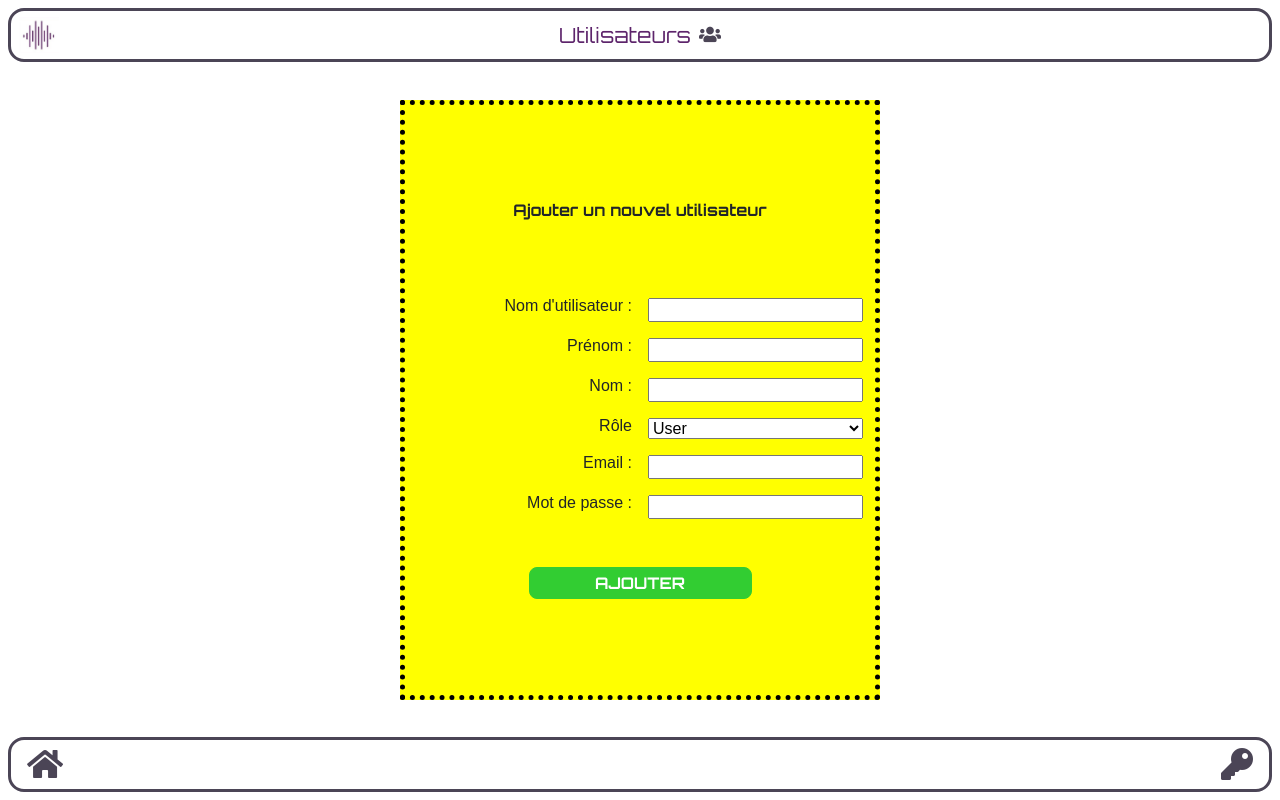
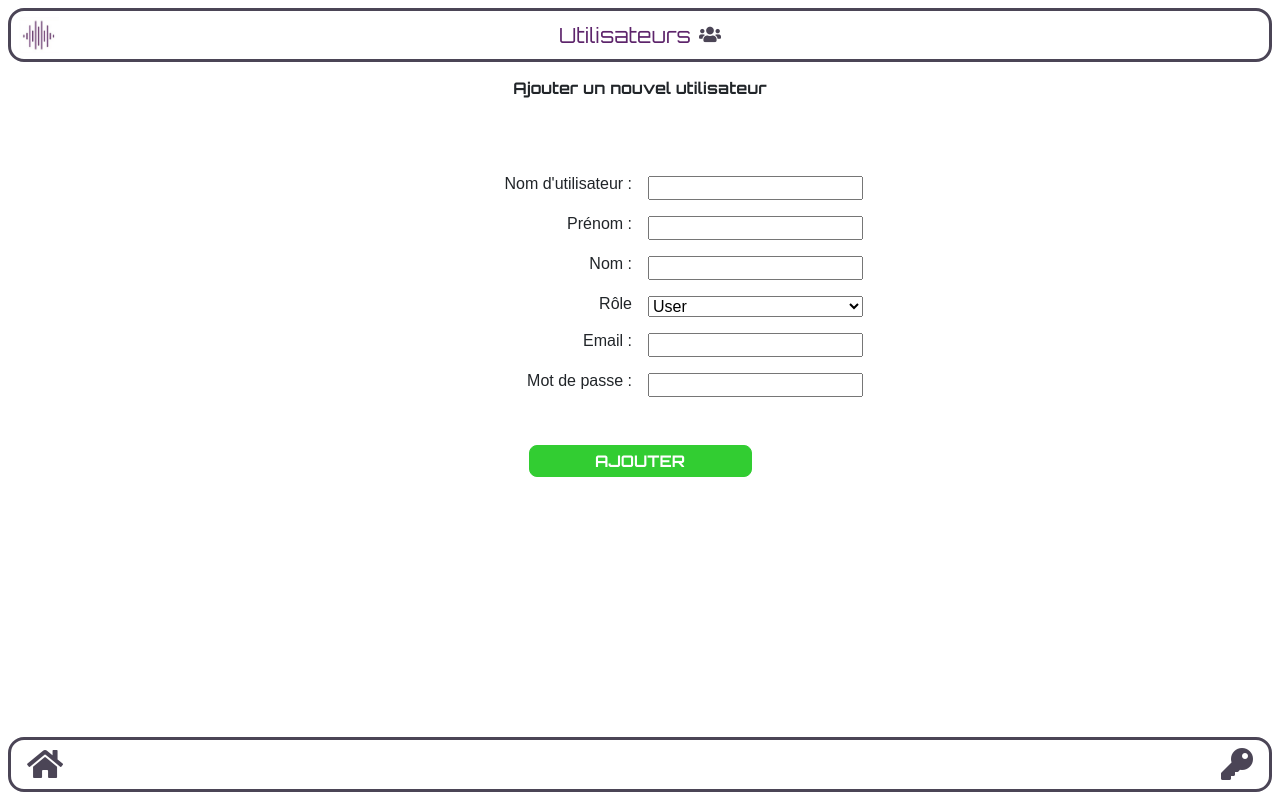
Before and after one commit to JulienHltz/Orgaapp-Front, a React (Create React App) app: page /nouvel-utilisateur in a window 1280 px wide. Built offline with nearby package versions, Linux system fonts and the light colour scheme.

Commit message:
style problem scroll user

```diff
--- a/src/assets/scss/utils/_mixins.scss
+++ b/src/assets/scss/utils/_mixins.scss
@@ -32,10 +32,10 @@
 
 // Card
 @mixin card {
-    width: 15rem;
+    width: 35vh;
     border: 2px solid $defaultgrey;
     border-radius: 0.5rem;
-    padding: 2rem;
+    padding: 1rem;
     display: grid;
     grid-template-columns: repeat(2, 1fr);
     justify-content: center;
--- a/src/components/NewCategory.jsx
+++ b/src/components/NewCategory.jsx
@@ -36,7 +36,7 @@ const NewCategory = () => {
 
     console.log(data)
     axios
-      .post('http://localhost:5050/api/healths', data, {
+      .post('http://localhost:5050/api/categories', data, {
         headers: {
           Authorization: `Bearer ${token}`
         }
--- a/src/layouts/_header.scss
+++ b/src/layouts/_header.scss
@@ -1,6 +1,5 @@
 @import "../assets/scss/utils/variables";
-
-header{
+header {
     display: flex;
     justify-content: space-between;
     align-items: center;
@@ -17,155 +16,127 @@ header{
     background-color: white;
     color: $defaultpurple;
     height: 2rem;
-    font-family: 'Orbitron';
-
-
-
-
-    div{
+    font-family: "Orbitron";
+    z-index: 10;
+    div {
         height: 2.5rem;
         // border: solid;
     }
-    #points{
+    #points {
         display: flex;
         align-items: center;
         justify-content: flex-end;
         font-size: 1.6rem;
         width: 30%;
-
-        button{
+        button {
             background: none;
             border: none;
             width: fit-content;
             height: fit-content;
             display: inline-block;
-            i{
+            i {
                 font-size: 1.3rem;
                 color: $defaultpurple;
                 text-align: center;
             }
         }
-
-        #dropdown-basic{
+        #dropdown-basic {
             position: absolute;
             display: flex;
             align-items: center;
             justify-content: flex-end;
             width: 100%;
         }
-
-        .dropdown{
+        .dropdown {
             display: flex;
             align-items: center;
             justify-content: center;
         }
-
-
-        .dropdown-menu{
+        .dropdown-menu {
             border: black solid 0.3px;
             background-color: $lightpurple;
             height: fit-content;
             padding: 1rem;
             text-align: center;
-
-
-            i{
+            i {
                 color: black;
                 text-align: start;
             }
-
-        .dropdown-item{
-            margin: 5px;
-            border: white;
+            .dropdown-item {
+                margin: 5px;
+                border: white;
+            }
         }
-        }
-
-        .dropdown-item:first-child{
+        .dropdown-item:first-child {
             background-color: rgb(161, 49, 59);
             color: white;
             border-radius: 1rem;
-
-
         }
-
-        .dropdown-item:nth-child(2){
+        .dropdown-item:nth-child(2) {
             background-color: $defaultgrey;
             color: white;
             border-radius: 1rem;
         }
-        .dropdown-item:nth-child(3){
+        .dropdown-item:nth-child(3) {
             background-color: $defaultgrey;
             color: white;
             border-radius: 1rem;
         }
-
     }
-    #pagetitle{
+    #pagetitle {
         display: flex;
         font-size: 1.3rem;
         align-items: center;
         gap: 0.5rem;
-
-        i{
+        i {
             align-items: center;
             color: $defaultgrey;
             font-size: 1.1rem;
-
         }
     }
-
-    #divminilogo{
+    #divminilogo {
         display: flex;
         align-items: center;
         justify-content: left;
-        width: 30% ;
+        width: 30%;
     }
-
-    img{
+    img {
         // width: 100%;
         height: 90%;
         object-fit: cover;
     }
-
-
-
-
 }
 
-    // Fenêtre Modale Disconnect
-
-  .modal-content{
+// Fenêtre Modale Disconnect
+.modal-content {
     display: flex;
     justify-content: center;
     position: absolute;
     background-color: $lightpurple;
     border: solid black 0.5px;
     border-radius: 0.2rem;
-
-    .modal-body{
-        font-family: 'Orbitron';
+    .modal-body {
+        font-family: "Orbitron";
         text-align: center;
         margin-bottom: 2rem;
     }
-    .modal-footer{
+    .modal-footer {
         display: flex;
         justify-content: center;
         gap: 3.5rem;
     }
-
     .btn-primary {
         background-color: rgb(39, 102, 23);
         color: whitesmoke;
-        font-family: 'Orbitron';
+        font-family: "Orbitron";
         padding: 0.3rem;
         width: 4rem;
-
     }
     .btn-secondary {
         background-color: rgb(161, 49, 59);
         color: white;
-        font-family: 'Orbitron';
+        font-family: "Orbitron";
         padding: 0.3rem;
         width: 4rem;
     }
-  }
+}
--- a/src/layouts/_main.scss
+++ b/src/layouts/_main.scss
@@ -1,16 +1,17 @@
 @import "../assets/scss/utils/variables";
 body {
-    display: flex;
+    // display: flex;
     height: 100vh;
-    align-items: center;
-    justify-content: center;
+    // align-items: center;
+    // justify-content: center;
     main {
+        position: relative;
+        top: 5rem;
+        padding-bottom: 5rem;
         display: flex;
-        overflow-y: scroll;
+        flex-direction: column;
+        gap: 1rem;
         align-items: center;
-        max-height: 75vh;
-        min-height: 75vh;
-        border: dotted 5px black;
-        background-color: yellow;
+        justify-content: center;
     }
 }
--- a/src/pages/User.jsx
+++ b/src/pages/User.jsx
@@ -29,7 +29,8 @@ const User = () => {
       })
   }, [])
   return (
-    <div className='container'>
+    <>
+      {/* <div className='container'> */}
       {userList.map((user, index) => (
         <UserCard key={index} user={user} />
       ))}
@@ -37,7 +38,8 @@ const User = () => {
       <NavLink to='/nouvel-utilisateur'>
         <i className='fas fa-plus-circle fa-3x add'></i>
       </NavLink>
-    </div>
+      {/* </div> */}
+    </>
   )
 }
 
--- a/src/pages/_user.scss
+++ b/src/pages/_user.scss
@@ -1,6 +1,6 @@
 @import "../assets/scss/utils/mixins";
-.container {
-    @include container;
+// .container {
+//     @include container;
 .card {
     @include card;
     h4 {
@@ -43,4 +43,5 @@
         grid-row: 3;
     }
 }
-}
+
+// }
```
Also changed, not shown: src/layouts/_nav.scss (+10 -12 lines). Lines whose indentation alone changed are shown as unchanged.
